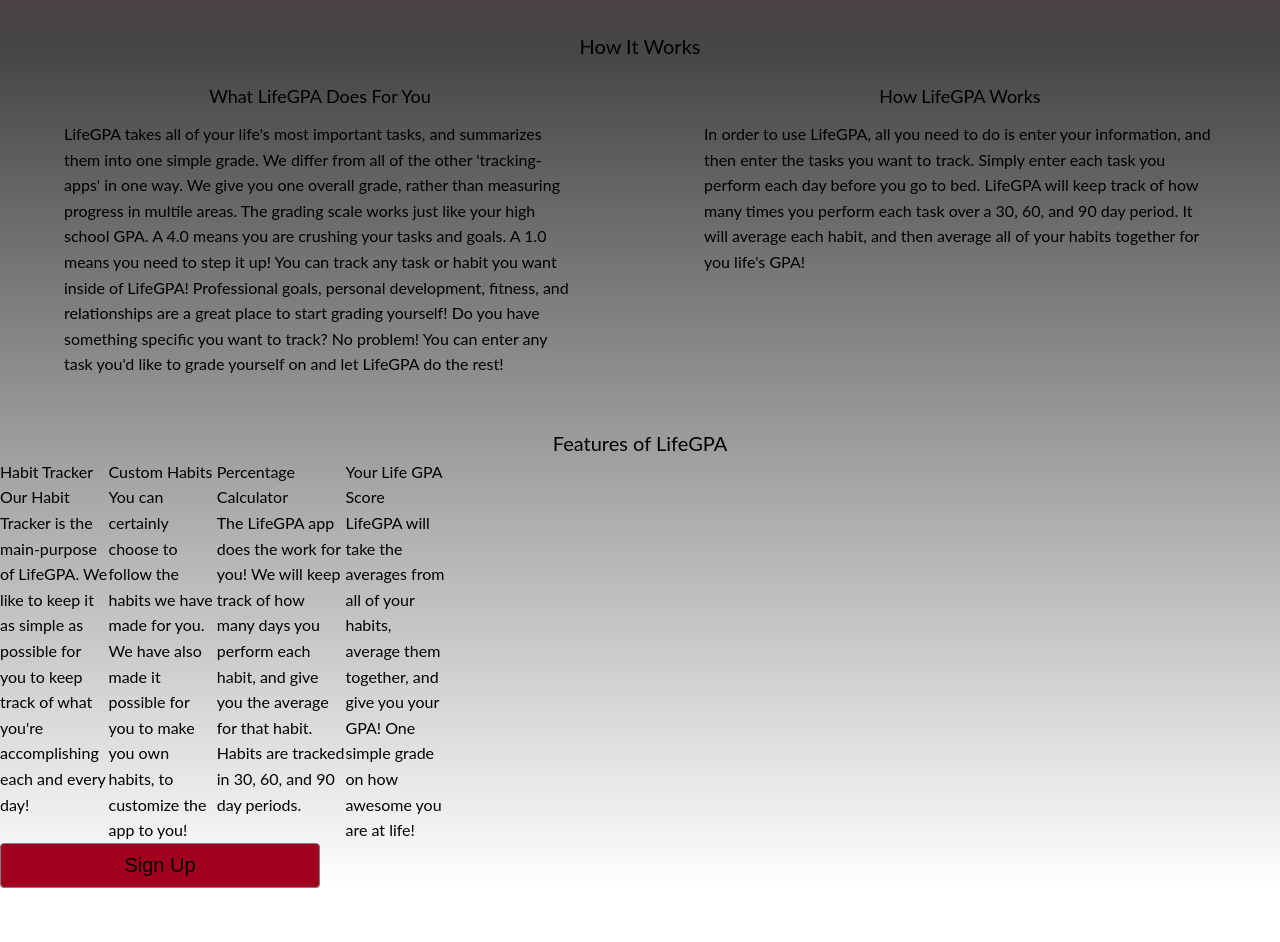
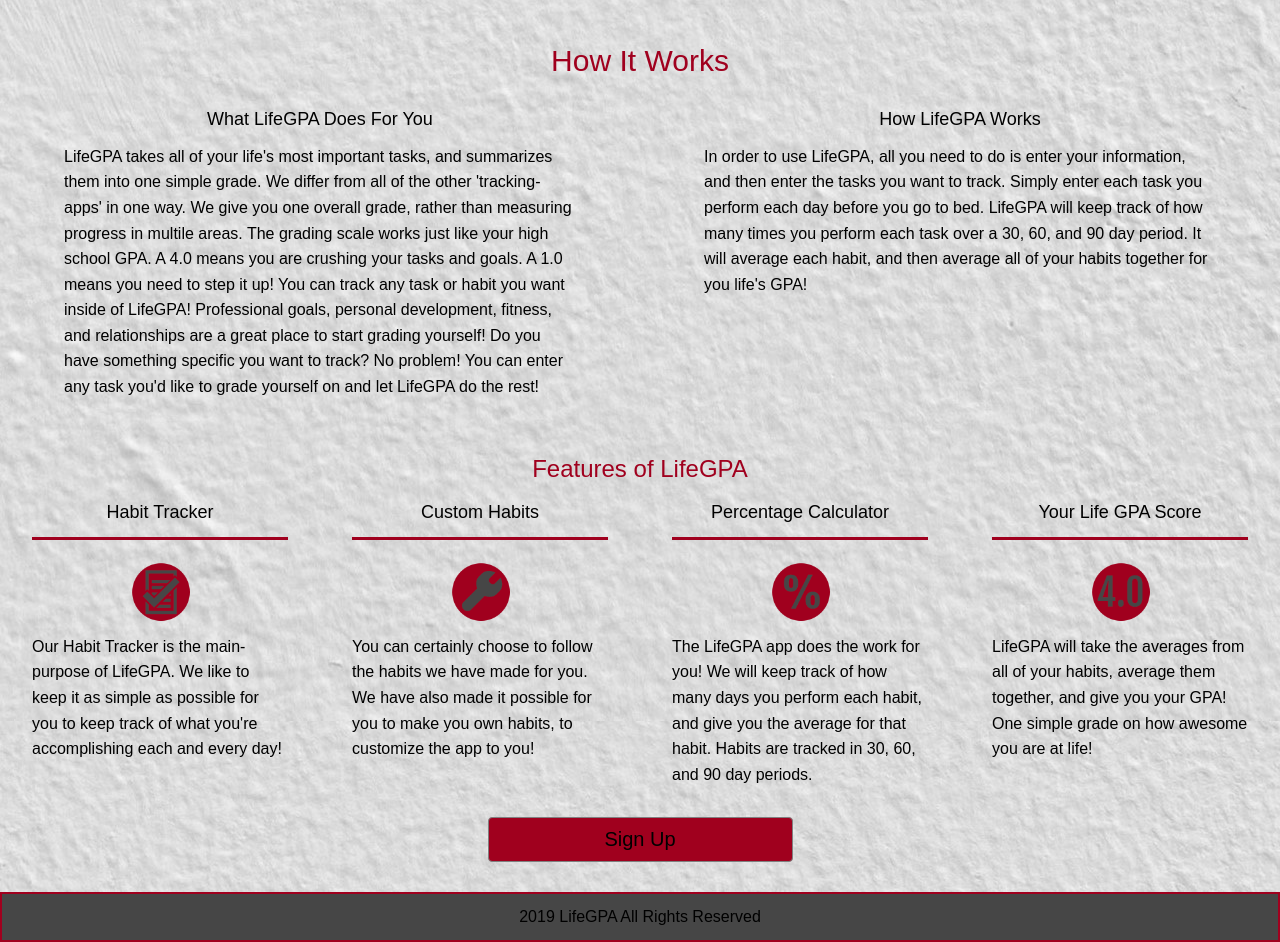
Before and after one commit to life-gpa/buildweek-LifeGPA-UI-Brey, a plain HTML site: page index.html in a window 1280 px wide. Shown: the part 785-1727 px from the top of the page. Before the commit the page ends 1673 px from the top, so only its background shows below. Drawn offline with Linux system fonts and the light colour scheme; a web font is replaced by a local one.

Commit message:
continuing to work on styling page. Making small changes throughout page.

```diff
--- a/LESS/global.less
+++ b/LESS/global.less
@@ -7,7 +7,7 @@ html {
 }
 
 html, body {
-    font-family: 'Lato', sans-serif;
+    font-family: 'Rajdhani', sans-serif;
 }
 
 h1 {
@@ -15,7 +15,7 @@ h1 {
 }
 
 #full-page {
-    background-image: linear-gradient(#a0001e, #464646, white);
+    background-image: url('../img/small-white-wall.jpg');
     width: 100%;
     margin: 0 auto;
     font-size: 1.6rem;
--- a/LESS/home-page.less
+++ b/LESS/home-page.less
@@ -3,7 +3,9 @@
     #welcome {
         .center;
         padding: 20px;
-        font-size: 3rem;
+        font-size: 3.3rem;
+        font-weight: bold;
+        color: #a0001e;
     }
     .about {
         .center;
@@ -25,9 +27,10 @@
 
     .container-title{
         h2 {
-            font-size: 2rem;
+            font-size: 3rem;
             padding: 20px;
             .center;
+            color: #a0001e;
         }
     }
     .container {
@@ -50,13 +53,44 @@
 
     .features-title {
         .center;
-        font-size: 2rem;
+        font-size: 2.4rem;
         padding-top: 20px;
+        color: #a0001e;
     }
 
     .features {
-        width: 35%;
         display: flex;
+        justify-content: space-around;
 
+        .features-1, .features-2, .features-3, .features-4 {
+            width: 20%;
+
+            .features-1-title, .features-2-title, .features-3-title, .features-4-title {
+                font-size: 1.8rem;
+                .center;
+                padding: 10px;
+                border-bottom: 3px solid #a0001e;
+            }
+
+            .icon {
+               width: 25%;
+               .center;
+               padding: 20px 0px 10px 0px;
+               margin-left: 38%;
+            }
+
+        }
     }
 }
+
+.buttons {
+    .center;
+    padding: 30px;
+}
+
+.footer {
+    .center;
+    background-color: #464646;
+    padding: 10px;
+    border: 2px solid #a0001e;
+}
--- a/LESS/navigation.less
+++ b/LESS/navigation.less
@@ -1,8 +1,9 @@
 .page-title {
     padding: 20px;
-    border: 1px solid black;
+    border-bottom: 4px solid #a0001e;
     width: 100%;
     .center;
+    background-image: linear-gradient(#a0001e, white);
     nav {
         font-size: 1.4rem;
         padding: 20px 40px;
@@ -13,7 +14,12 @@
             color: #464646;
             margin: 0px 20px;
             &:hover {
-                color: red;
+                background-color: #a0001e;
+                color: white;
+                padding: 5px;
+                border-radius: 3px;
+                font-size: 1.6rem;
+
             }
         }
     }
--- a/index.html
+++ b/index.html
@@ -6,7 +6,7 @@
     <meta charset="utf-8">
     <meta name="viewport" content="width=device-width, initial scale=1.0">
 
-    <link href="https://fonts.google.com/specimen/Lato" rel="stylesheet">
+    <link href="https://fonts.google.com/specimen/Rajdhani" rel="stylesheet">
     <link href="css/index.css" rel="stylesheet">
 </head>
 
@@ -15,10 +15,10 @@
         <section class="header">
             <div class="page-title">
                 <nav>
-                    <a href="">About LifeGPA</a>
+                    <a href="index.html">About LifeGPA</a>
                     <a href="">Meet The Team</a>
-                    <a href="">Create Account</a>
-                    <a href="">Login</a>
+                    <a href="#">Create Account</a>
+                    <a href="#">Login</a>
                 </nav>
                 <img class="logo" src="img/Life GPA.png" alt="">
                 <h1>LIFEGPA</h1>
@@ -64,18 +64,22 @@
             <div class="features">
                 <div class="features-1">
                     <p class="features-1-title">Habit Tracker</p>
+                    <img class="icon" src="../img/tracker-icon.png" alt="">
                     <p class="features-1-p">Our Habit Tracker is the main-purpose of LifeGPA. We like to keep it as simple as possible for you to keep track of what you're accomplishing each and every day!</p>
                 </div>
                 <div class="features-2">
                     <p class="features-2-title">Custom Habits</p>
+                    <img class="icon" src="../img/custom-icon.png" alt="">
                     <p class="features-1-p">You can certainly choose to follow the habits we have made for you. We have also made it possible for you to make you own habits, to customize the app to you! </p>
                 </div>
                 <div class="features-3">
                     <p class="features-3-title">Percentage Calculator</p>
+                    <img class="icon" src="../img/percentage-icon.png" alt="">
                     <p class="features-1-p">The LifeGPA app does the work for you! We will keep track of how many days you perform each habit, and give you the average for that habit. Habits are tracked in 30, 60, and 90 day periods.</p>
                 </div>
                 <div class="features-4">
                     <p class="features-4-title">Your Life GPA Score</p>
+                    <img class="icon" src="../img/gpa-icon.png" alt="">
                     <p class="features-1-p">LifeGPA will take the averages from all of your habits, average them together, and give you your GPA! One simple grade on how awesome you are at life!</p>
                 </div>
             </div>
@@ -84,6 +88,10 @@
         <div class="buttons">
             <button>Sign Up</button>
         </div>
+
+        <div class="footer">
+            <p>2019 LifeGPA All Rights Reserved</p>
+        </div>
     </div>
 </body>
 </html>
```
Also changed, not shown: css/index.css, img/custom-icon.png (added), img/gpa-icon.png (added), img/percentage-icon.png (added), img/small-white-wall.jpg (added), img/tracker-icon.png (added), 1 other file.
